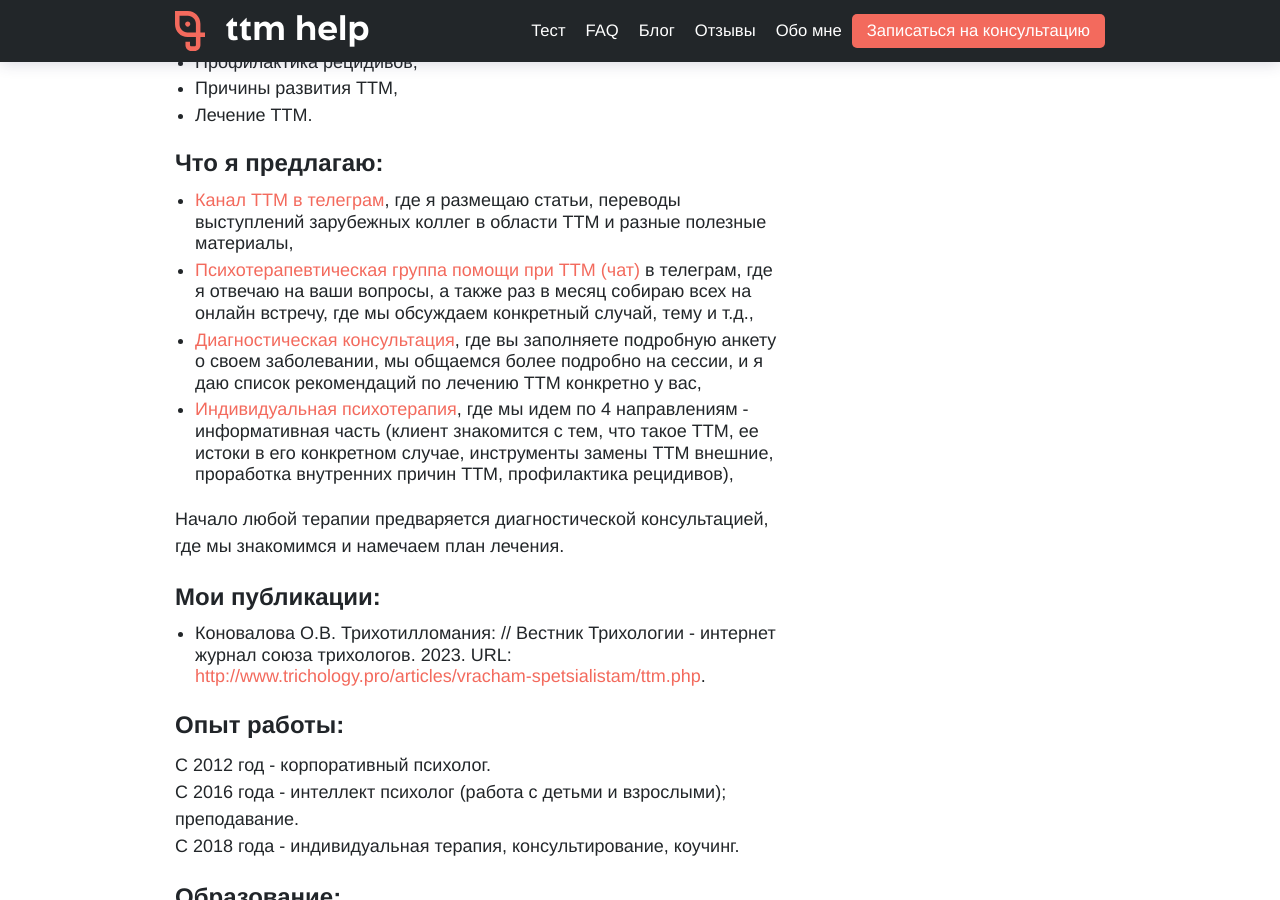
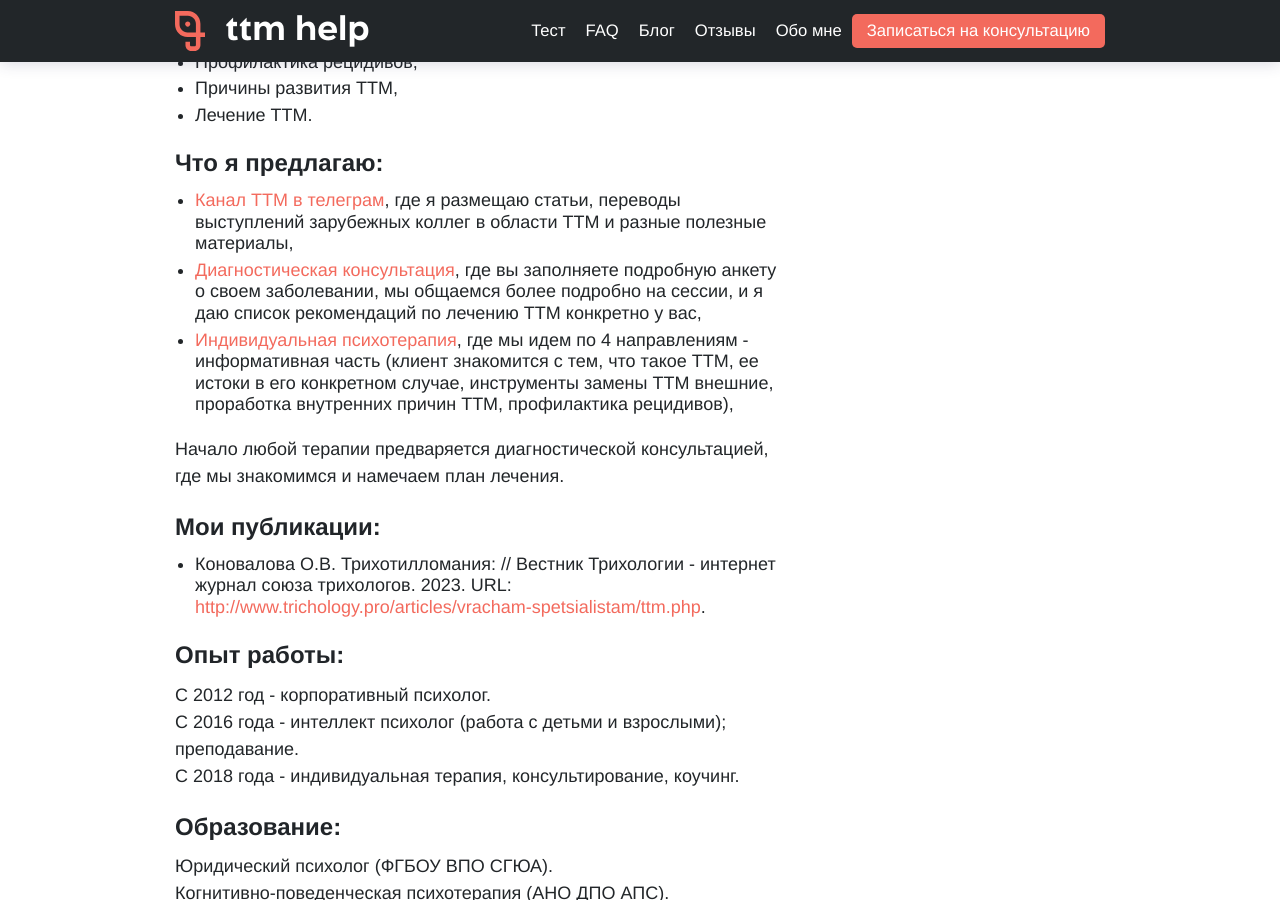
Before and after one commit to ttm-help/ttm-help.github.io, a Jekyll site: the page built from about.md, in a window 1280 px wide and 900 px high, scrolled down 827 px. Built offline with Jekyll 4.4.1, drawn with Linux system fonts in a browser that asks for light colours.

```diff
--- a/_includes/prices.html
+++ b/_includes/prices.html
@@ -17,4 +17,8 @@
             55 минут
         </li>
     </ul>
+
+    <span style="font-size: larger">
+        Есть возможность принимать оплату как внутри РФ, так и за рубежом.
+    </span>
 </div>
--- a/about.md
+++ b/about.md
@@ -40,8 +40,6 @@ image: "/assets/images/illustrations/about-photo-mobile.jpg"
 
 - <a href="https://t.me/ttm_help_ru" rel="nofollow">Канал ТТМ в телеграм</a>, где я размещаю статьи, переводы выступлений зарубежных коллег
   в области ТТМ и разные полезные материалы,
-- <a href="https://t.me/+Iofg2iERjAlmMTQy" rel="nofollow">Психотерапевтическая группа помощи при ТТМ (чат)</a> в телеграм, где я отвечаю на ваши
-  вопросы, а также раз в месяц собираю всех на онлайн встречу, где мы обсуждаем конкретный случай, тему и т.д.,
 - [Диагностическая консультация](/contact.html), где вы заполняете подробную анкету о своем заболевании, мы общаемся более
   подробно на сессии, и я даю список рекомендаций по лечению ТТМ конкретно у вас,
 - [Индивидуальная психотерапия](/contact.html), где мы идем по 4 направлениям - информативная часть
```
Also changed, not shown: _data/feedback.yml (+16 -0 lines), feedback.md (+0 -1 lines), assets/images/feedbacks/13.jpg (added), assets/images/feedbacks/14.jpg (added), assets/images/feedbacks/15.jpg (added).
